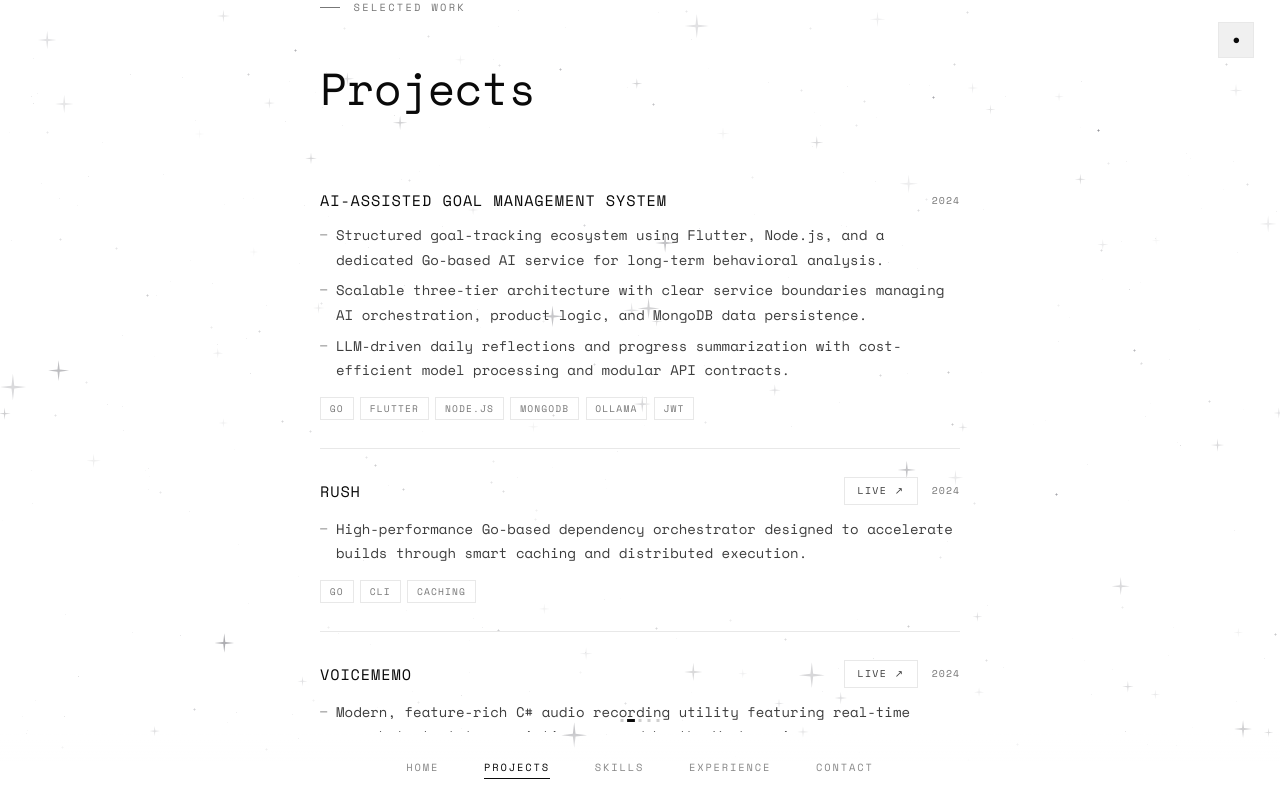
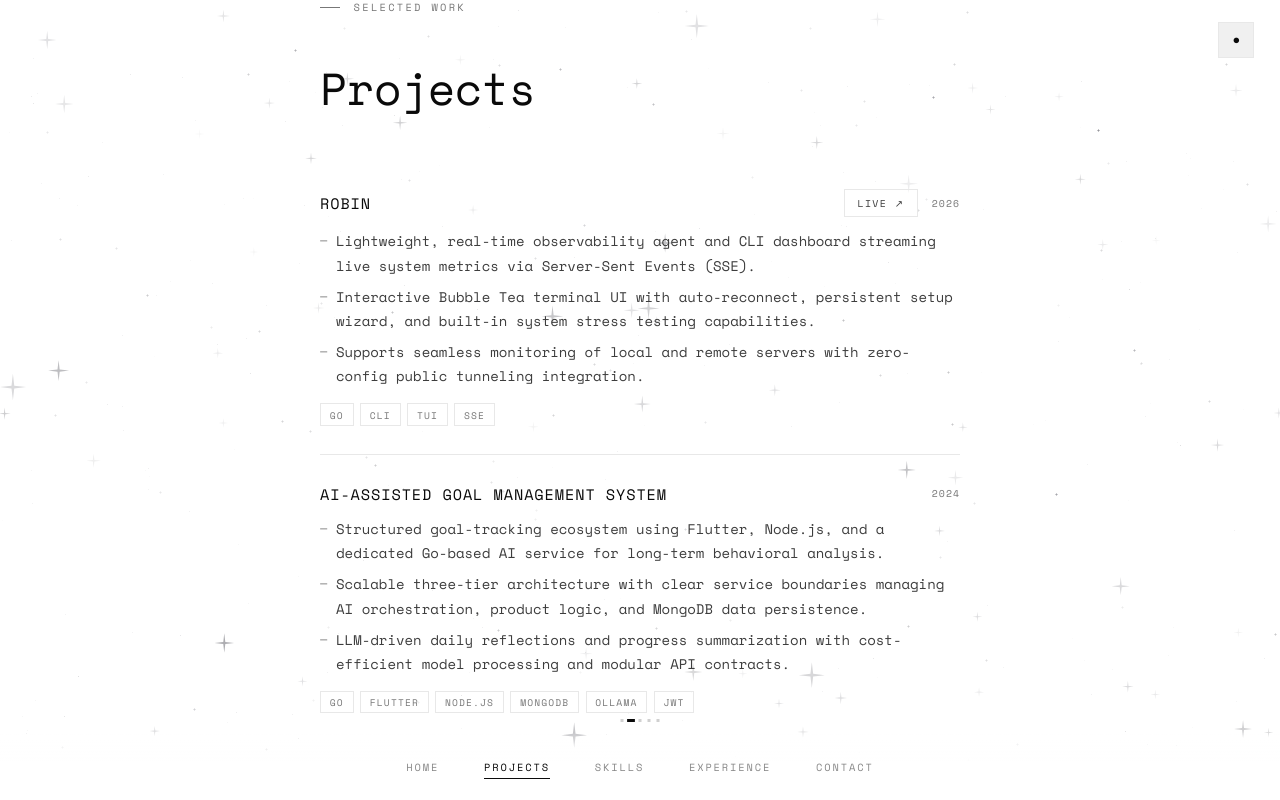
Before and after one commit to orisho7/orisho7.github.io, a Vue app: page / in a window 1280 px wide. Both pictures are taken after a click on the button "PROJECTS". Built offline with nearby package versions, Linux system fonts and the light colour scheme.

Commit message:
feat: add ProjectsSection component to showcase selected professional work

```diff
--- a/src/components/ProjectsSection.vue
+++ b/src/components/ProjectsSection.vue
@@ -39,6 +39,17 @@
 
 <script setup>
 const projects = [
+  {
+    title: 'Robin',
+    year: '2026',
+    link: 'https://github.com/orisho7/Robin_CLI',
+    bullets: [
+      'Lightweight, real-time observability agent and CLI dashboard streaming live system metrics via Server-Sent Events (SSE).',
+      'Interactive Bubble Tea terminal UI with auto-reconnect, persistent setup wizard, and built-in system stress testing capabilities.',
+      'Supports seamless monitoring of local and remote servers with zero-config public tunneling integration.',
+    ],
+    tags: ['Go', 'CLI', 'TUI', 'SSE'],
+  },
   {
     title: 'AI-Assisted Goal Management System',
     year: '2024',
```
